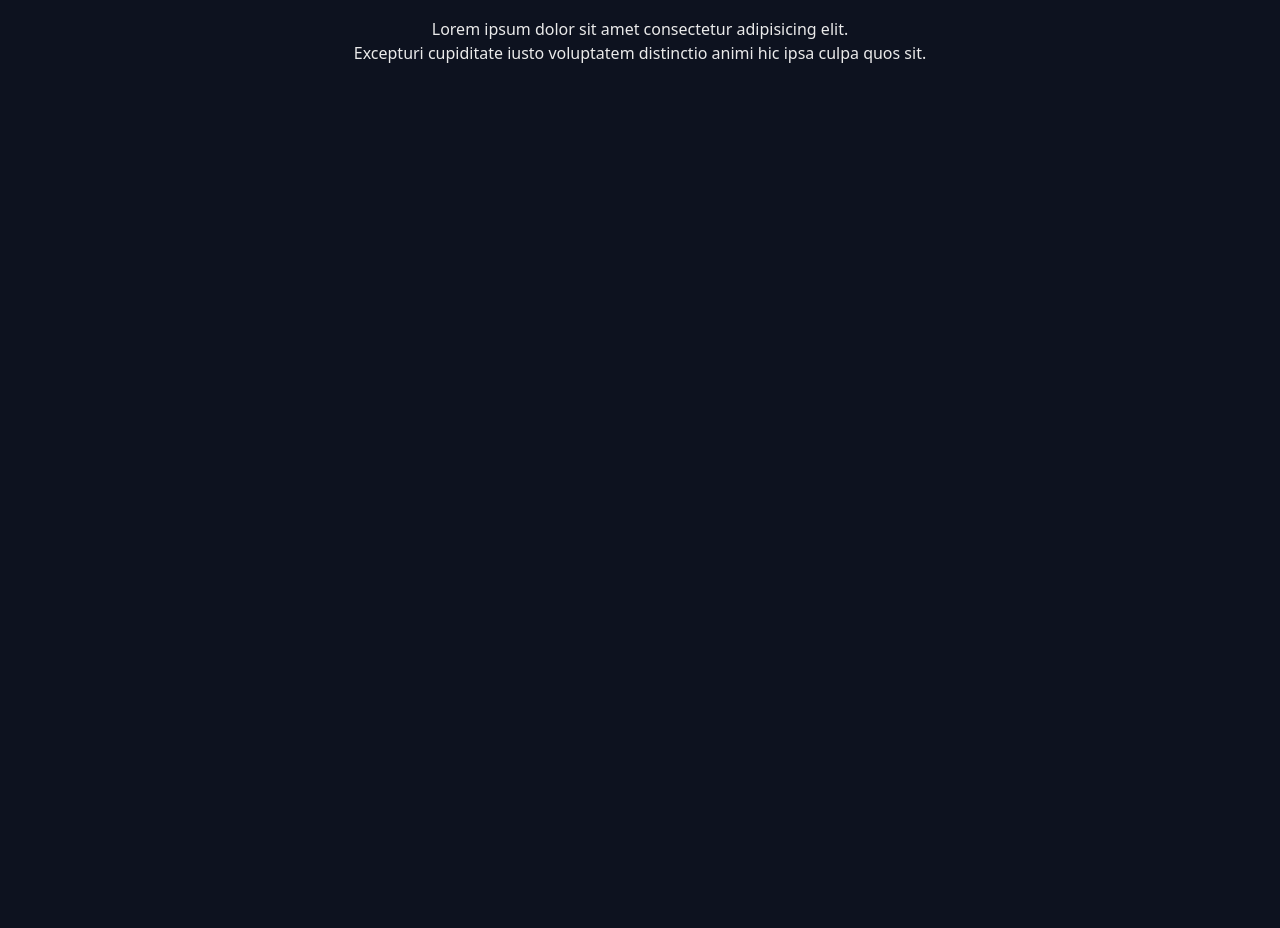
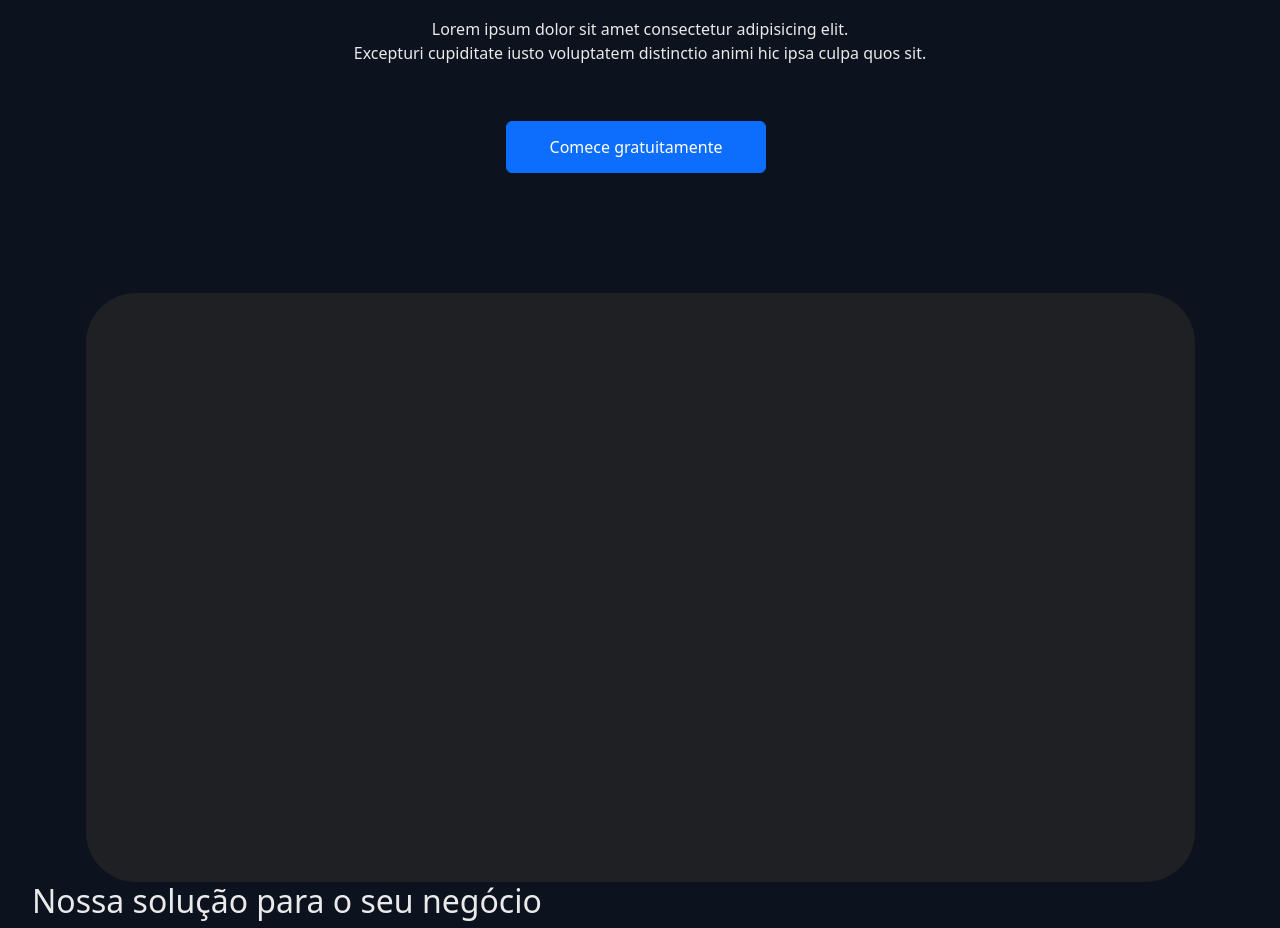
Before and after one commit to AlvarezGui/takout-lp, a Next.js app: page / in a window 1280 px wide. Shown: the part 420-1348 px from the top of the page. Before the commit the page ends 800 px from the top, so only its background shows below. Built offline with nearby package versions, Linux system fonts and the light colour scheme.

Commit message:
Add files via upload

```diff
--- a/components/meio.jsx
+++ b/components/meio.jsx
@@ -1,12 +1,33 @@
 export default function Meio(){
     return(
         <>
+        {/* Titulo da págia */}
             <div className="grid text-center diviTitulo1">
                 <h1 className="">Feito simples para</h1>
                 <h1 className="text-primary">pequenos negócios.</h1>
             </div>
 
-            <p className="grid text-center paragrafo1">Lorem ipsum dolor sit amet consectetur adipisicing elit.<br></br> Excepturi cupiditate iusto voluptatem distinctio animi hic ipsa culpa quos sit.</p>
+        {/* Subtitulo da págia */}
+            <div className="grid text-center paragrafo1">
+                <p>Lorem ipsum dolor sit amet consectetur adipisicing elit.<br></br> Excepturi cupiditate iusto voluptatem distinctio animi hic ipsa culpa quos sit.</p>
+            </div>
+
+        {/* Ó buttão soh */}
+            <div className="text-center">
+                <button className="btn btnCont btn-primary me-2 cor-letra" type="button">Comece gratuitamente</button>
+            </div>
+
+        {/* sente só o PLACE HOLDER DO PAAAAAAAI */}
+            <div className="h-100 d-flex align-items-center justify-content-center">
+                <div className="placeHolder1"></div>
+            </div>
+
+        {/* solução */}
+            <div className="soluBGC">
+                <div>
+                    <h2>Nossa solução para o seu negócio</h2>
+                </div>
+            </div>
         </>
     );
 }
--- a/styles/meu.css
+++ b/styles/meu.css
@@ -14,9 +14,6 @@
 }
 
 /*Header👇*/
-
-
-
 .borderBaixo{
    border-bottom: 1px solid #161e33;
 }
@@ -49,7 +46,6 @@
 }
 
 /*Body👇*/
-
 .diviTitulo1{
     margin-top: 242px;
 }
@@ -57,3 +53,23 @@
 .paragrafo1{
     margin-top: 24px;
 }
+
+.btnCont{
+    margin-top: 40px;
+    width: 260px;
+    height: 52px;
+}
+
+.placeHolder1{
+    background-color: #1F2024;
+    border-radius: 50px;
+    margin-top: 120px;
+    width: 1109px;
+    height: 589px;
+}
+
+/*Solução👇*/
+
+.soluBGC{
+    background-color: #FFFFFF;
+}
```
Also changed, not shown: components/header.jsx (+5 -0 lines).
